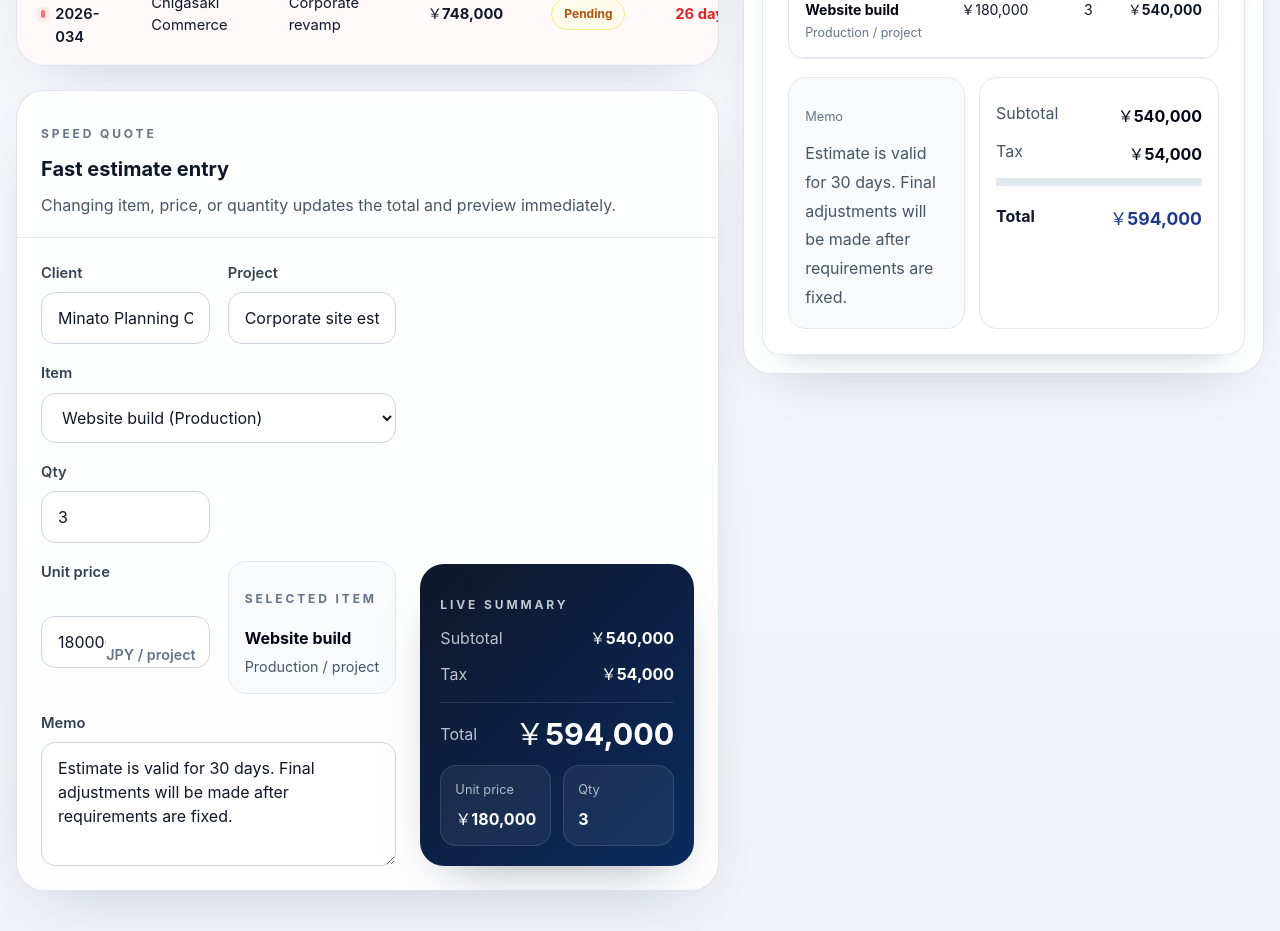
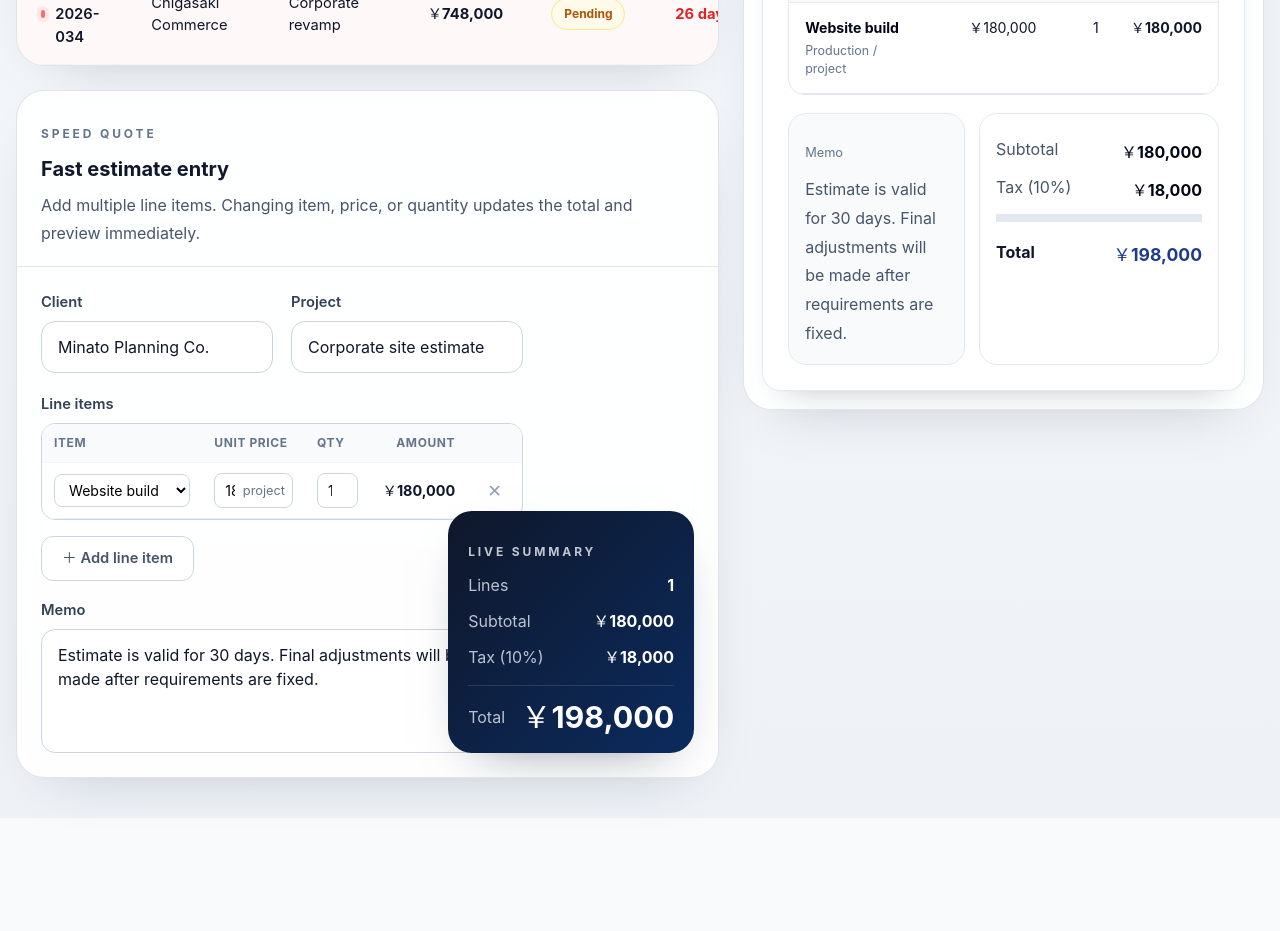
Before and after one commit to HiroyWorks/shonan-dx-app, a React (Vite) app: page / in a window 1280 px wide. Shown: the part 800-1731 px from the top of the page. After the commit the page ends 1618 px from the top, so only its background shows below. Built offline with nearby package versions, Linux system fonts and the light colour scheme.

Commit message:
feat: restore multi-line items in Speed Quote form

```diff
--- a/src/App.tsx
+++ b/src/App.tsx
@@ -9,6 +9,13 @@ type Item = {
   category: string
   unitPrice: number
   unit: string
+}
+
+type LineItem = {
+  id: string
+  itemId: string
+  quantity: number
+  unitPrice: number
 }
 
 type Quote = {
@@ -89,6 +96,12 @@ const dateFormat = new Intl.DateTimeFormat('ja-JP', {
 const formatYen = (value: number) => yen.format(value)
 const formatDate = (value: string) => dateFormat.format(new Date(value))
 
+let nextId = 1
+const newLineItem = (itemId: string = ITEMS[0].id): LineItem => {
+  const item = ITEMS.find((i) => i.id === itemId) ?? ITEMS[0]
+  return { id: String(nextId++), itemId: item.id, quantity: 1, unitPrice: item.unitPrice }
+}
+
 function StatusBadge({ status }: { status: QuoteStatus }) {
   const className: Record<QuoteStatus, string> = {
     Pending: 'status-badge status-pending',
@@ -100,29 +113,44 @@ function StatusBadge({ status }: { status: QuoteStatus }) {
 }
 
 function App() {
-  const [selectedItemId, setSelectedItemId] = useState(ITEMS[0].id)
   const [clientName, setClientName] = useState('Minato Planning Co.')
   const [projectName, setProjectName] = useState('Corporate site estimate')
-  const [quantity, setQuantity] = useState(3)
-  const [manualUnitPrice, setManualUnitPrice] = useState(ITEMS[0].unitPrice)
   const [memo, setMemo] = useState(
     'Estimate is valid for 30 days. Final adjustments will be made after requirements are fixed.',
   )
+  const [lineItems, setLineItems] = useState<LineItem[]>([newLineItem()])
 
-  const selectedItem = useMemo(
-    () => ITEMS.find((item) => item.id === selectedItemId) ?? ITEMS[0],
-    [selectedItemId],
+  // 明細行の品目変更（単価を自動セット）
+  const handleLineItemChange = (id: string, field: keyof LineItem, value: string | number) => {
+    setLineItems((prev) =>
+      prev.map((row) => {
+        if (row.id !== id) return row
+        if (field === 'itemId') {
+          const item = ITEMS.find((i) => i.id === value) ?? ITEMS[0]
+          return { ...row, itemId: item.id, unitPrice: item.unitPrice }
+        }
+        return { ...row, [field]: value }
+      }),
+    )
+  }
+
+  // 行追加
+  const addRow = () => {
+    setLineItems((prev) => [...prev, newLineItem()])
+  }
+
+  // 行削除（最低1行残す）
+  const removeRow = (id: string) => {
+    setLineItems((prev) => (prev.length > 1 ? prev.filter((row) => row.id !== id) : prev))
+  }
+
+  // 合計計算
+  const subtotal = useMemo(
+    () => lineItems.reduce((sum, row) => sum + row.unitPrice * row.quantity, 0),
+    [lineItems],
   )
-
-  const subtotal = manualUnitPrice * quantity
   const tax = Math.round(subtotal * 0.1)
   const total = subtotal + tax
-
-  const handleItemChange = (nextItemId: string) => {
-    const nextItem = ITEMS.find((item) => item.id === nextItemId) ?? ITEMS[0]
-    setSelectedItemId(nextItemId)
-    setManualUnitPrice(nextItem.unitPrice)
-  }
 
   return (
     <div className="app-shell">
@@ -218,69 +246,120 @@ function App() {
                   <p className="section-kicker">Speed Quote</p>
                   <h2>Fast estimate entry</h2>
                 </div>
-                <p className="section-copy">Changing item, price, or quantity updates the total and preview immediately.</p>
+                <p className="section-copy">Add multiple line items. Changing item, price, or quantity updates the total and preview immediately.</p>
               </div>
 
               <div className="form-grid">
                 <div className="form-column">
+                  {/* クライアント・プロジェクト */}
                   <div className="field-grid">
                     <label className="field">
                       <span>Client</span>
-                      <input value={clientName} onChange={(event) => setClientName(event.target.value)} />
+                      <input value={clientName} onChange={(e) => setClientName(e.target.value)} />
                     </label>
                     <label className="field">
                       <span>Project</span>
-                      <input value={projectName} onChange={(event) => setProjectName(event.target.value)} />
+                      <input value={projectName} onChange={(e) => setProjectName(e.target.value)} />
                     </label>
                   </div>
 
-                  <div className="field-grid item-grid">
-                    <label className="field field-wide">
-                      <span>Item</span>
-                      <select value={selectedItemId} onChange={(event) => handleItemChange(event.target.value)}>
-                        {ITEMS.map((item) => (
-                          <option key={item.id} value={item.id}>{item.name} ({item.category})</option>
-                        ))}
-                      </select>
-                    </label>
-                    <label className="field">
-                      <span>Qty</span>
-                      <input type="number" min={1} value={quantity} onChange={(event) => setQuantity(Math.max(1, Number(event.target.value) || 1))} />
-                    </label>
+                  {/* 明細テーブル */}
+                  <div>
+                    <span className="field" style={{ marginBottom: 8, display: 'block' }}>
+                      <span>Line items</span>
+                    </span>
+                    <div className="form-table-wrap">
+                      <table className="form-items-table">
+                        <thead>
+                          <tr>
+                            <th style={{ width: '36%' }}>Item</th>
+                            <th style={{ width: '22%' }}>Unit price</th>
+                            <th style={{ width: '14%' }}>Qty</th>
+                            <th className="align-right" style={{ width: '20%' }}>Amount</th>
+                            <th style={{ width: '8%' }}></th>
+                          </tr>
+                        </thead>
+                        <tbody>
+                          {lineItems.map((row) => {
+                            const item = ITEMS.find((i) => i.id === row.itemId) ?? ITEMS[0]
+                            const rowTotal = row.unitPrice * row.quantity
+                            return (
+                              <tr key={row.id}>
+                                <td>
+                                  <select
+                                    className="form-table-select"
+                                    value={row.itemId}
+                                    onChange={(e) => handleLineItemChange(row.id, 'itemId', e.target.value)}
+                                  >
+                                    {ITEMS.map((i) => (
+                                      <option key={i.id} value={i.id}>{i.name}</option>
+                                    ))}
+                                  </select>
+                                </td>
+                                <td>
+                                  <div className="table-input-addon">
+                                    <input
+                                      type="number"
+                                      min={0}
+                                      className="form-table-input"
+                                      value={row.unitPrice}
+                                      onChange={(e) =>
+                                        handleLineItemChange(row.id, 'unitPrice', Math.max(0, Number(e.target.value) || 0))
+                                      }
+                                    />
+                                    <span className="unit-label">{item.unit}</span>
+                                  </div>
+                                </td>
+                                <td>
+                                  <input
+                                    type="number"
+                                    min={1}
+                                    className="form-table-input"
+                                    value={row.quantity}
+                                    onChange={(e) =>
+                                      handleLineItemChange(row.id, 'quantity', Math.max(1, Number(e.target.value) || 1))
+                                    }
+                                  />
+                                </td>
+                                <td className="align-right amount" style={{ fontSize: '0.9rem' }}>
+                                  {formatYen(rowTotal)}
+                                </td>
+                                <td>
+                                  <button
+                                    className="btn-table-delete"
+                                    onClick={() => removeRow(row.id)}
+                                    title="Delete row"
+                                    disabled={lineItems.length === 1}
+                                  >
+                                    ✕
+                                  </button>
+                                </td>
+                              </tr>
+                            )
+                          })}
+                        </tbody>
+                      </table>
+                    </div>
+                    <button className="btn-secondary btn-add-row" onClick={addRow}>
+                      ＋ Add line item
+                    </button>
                   </div>
 
-                  <div className="field-grid">
-                    <label className="field">
-                      <span>Unit price</span>
-                      <div className="input-addon">
-                        <input type="number" min={0} value={manualUnitPrice} onChange={(event) => setManualUnitPrice(Math.max(0, Number(event.target.value) || 0))} />
-                        <span>JPY / {selectedItem.unit}</span>
-                      </div>
-                    </label>
-                    <div className="selected-card">
-                      <p className="mini-label">Selected item</p>
-                      <strong>{selectedItem.name}</strong>
-                      <span>{selectedItem.category} / {selectedItem.unit}</span>
-                    </div>
-                  </div>
-
+                  {/* メモ */}
                   <label className="field field-textarea">
                     <span>Memo</span>
-                    <textarea rows={4} value={memo} onChange={(event) => setMemo(event.target.value)} />
+                    <textarea rows={4} value={memo} onChange={(e) => setMemo(e.target.value)} />
                   </label>
                 </div>
 
                 <aside className="summary-column">
                   <div className="summary-card">
                     <p className="summary-kicker">Live Summary</p>
+                    <div className="summary-row"><span>Lines</span><strong>{lineItems.length}</strong></div>
                     <div className="summary-row"><span>Subtotal</span><strong>{formatYen(subtotal)}</strong></div>
-                    <div className="summary-row"><span>Tax</span><strong>{formatYen(tax)}</strong></div>
+                    <div className="summary-row"><span>Tax (10%)</span><strong>{formatYen(tax)}</strong></div>
                     <div className="summary-divider" />
                     <div className="summary-total"><span>Total</span><strong>{formatYen(total)}</strong></div>
-                    <div className="micro-grid">
-                      <div><span>Unit price</span><strong>{formatYen(manualUnitPrice)}</strong></div>
-                      <div><span>Qty</span><strong>{quantity}</strong></div>
-                    </div>
                   </div>
                 </aside>
               </div>
@@ -314,8 +393,23 @@ function App() {
 
                   <div className="paper-table-wrap">
                     <table className="paper-table">
-                      <thead><tr><th>Item</th><th className="align-right">Unit</th><th className="align-right">Qty</th><th className="align-right">Amount</th></tr></thead>
-                      <tbody><tr><td><strong>{selectedItem.name}</strong><span>{selectedItem.category} / {selectedItem.unit}</span></td><td className="align-right">{formatYen(manualUnitPrice)}</td><td className="align-right">{quantity}</td><td className="align-right amount">{formatYen(subtotal)}</td></tr></tbody>
+                      <thead><tr><th>Item</th><th className="align-right">Unit price</th><th className="align-right">Qty</th><th className="align-right">Amount</th></tr></thead>
+                      <tbody>
+                        {lineItems.map((row) => {
+                          const item = ITEMS.find((i) => i.id === row.itemId) ?? ITEMS[0]
+                          return (
+                            <tr key={row.id}>
+                              <td>
+                                <strong>{item.name}</strong>
+                                <span>{item.category} / {item.unit}</span>
+                              </td>
+                              <td className="align-right">{formatYen(row.unitPrice)}</td>
+                              <td className="align-right">{row.quantity}</td>
+                              <td className="align-right amount">{formatYen(row.unitPrice * row.quantity)}</td>
+                            </tr>
+                          )
+                        })}
+                      </tbody>
                     </table>
                   </div>
 
@@ -323,7 +417,7 @@ function App() {
                     <div className="paper-note"><p className="paper-small">Memo</p><p>{memo}</p></div>
                     <div className="paper-totals">
                       <div><span>Subtotal</span><strong>{formatYen(subtotal)}</strong></div>
-                      <div><span>Tax</span><strong>{formatYen(tax)}</strong></div>
+                      <div><span>Tax (10%)</span><strong>{formatYen(tax)}</strong></div>
                       <div className="total-line" />
                       <div className="grand-total"><span>Total</span><strong>{formatYen(total)}</strong></div>
                     </div>
```
